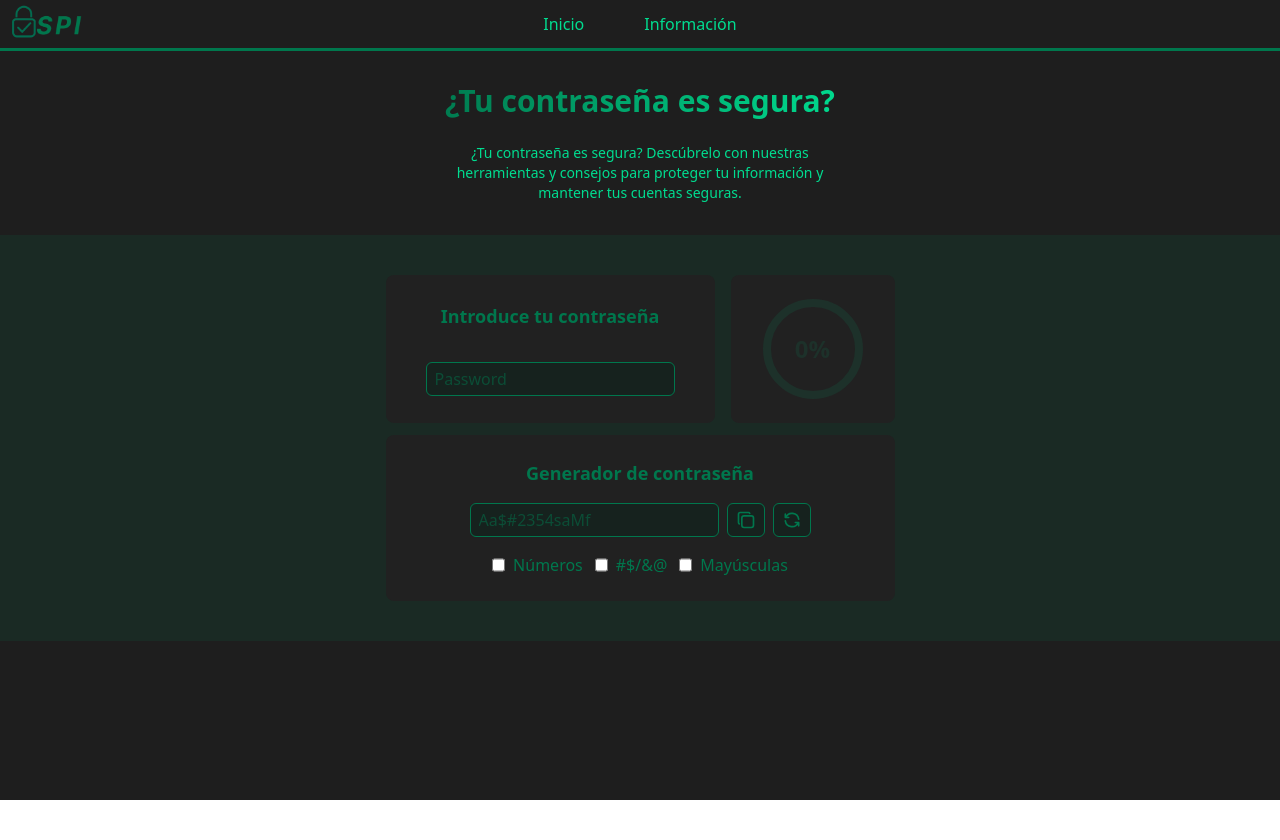
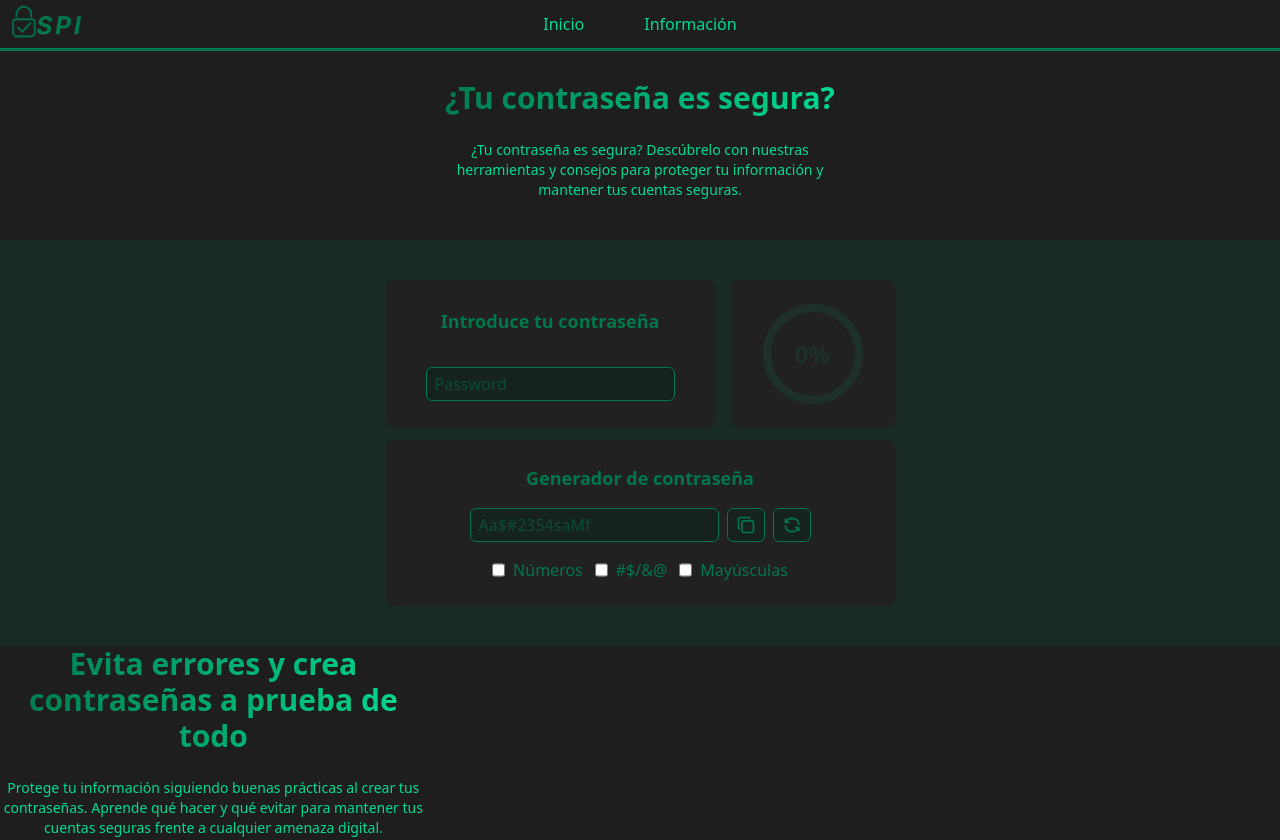
Before and after one commit to RamCodeZ3/Secure-Password, a React (Vite) app: page / in a window 1280 px wide. Before the commit the page ends 800 px from the top, so only its background shows below. Built offline with nearby package versions, Linux system fonts and the light colour scheme.

Commit message:
Se creo un nuevo componente llamado Title2 y se modifico el header para que siempre aparezca arriba de la pantalla cuando esta se baje.

```diff
--- a/src/App.jsx
+++ b/src/App.jsx
@@ -3,15 +3,16 @@ import PasswordInput from './components/PasswordInput'
 import Header from './components/Header'
 import PasswordGenerator from './components/PasswordGenerator'
 import Title from './components/Title'
+import Title2 from './components/Title2'
 
 
 function App() {
   return (
     <>
-    <main className='flex flex-col font-inter bg-[#1E1E1E] w-full min-h-dvh'>
+    <Header/>
+    <main className='flex flex-col font-inter bg-[#1E1E1E] w-full min-h-dvh mt-10'>
       <div>
-      <Header/>
-      <div className='flex justify-center items-center w-full py-8'>
+      <div className='flex justify-center items-center w-full py-10'>
         <Title/>
       </div>
       <div className='flex justify-center items-center bg-[#00774d23] w-full p-10'>
@@ -21,6 +22,9 @@ function App() {
         </div>
       </div>
     </div>
+    <div>
+      <Title2/>
+    </div>
     </main>
     </>
   )
--- a/src/components/Header.jsx
+++ b/src/components/Header.jsx
@@ -5,7 +5,7 @@ function Header(){
 
     return(
         <>
-        <header className="flex items-center justify-between bg-[#1E1E1E] border-[#00774D] border-b-3 py-3">
+        <header className="fixed top-0 left-0 flex items-center justify-between bg-[#1E1E1E] border-[#00774D] border-b-3 py-3 w-full">
             <img src="./image/SPI.png" alt="Logo" className="absolute w-[92px] h-[49px] cursor-pointer" onClick={handleImagenClick}/>
             <div className="flex flex-1 gap-15 justify-center items-center w-full text-[#00DD90]">
                 <a href="/">Inicio</a>
--- /dev/null
+++ b/src/components/Title2.jsx
@@ -0,0 +1,18 @@
+function Title2(){
+    return(
+        <>
+        <div className="flex flex-col gap-6 text-center w-1/3">
+        <b className="text-3xl text-transparent bg-clip-text" style={{
+           backgroundImage: 'linear-gradient(to right, #00774D, #00DD90)'
+         }}>Evita errores y crea contraseñas a prueba de todo</b>
+        <p className="text-[#00DD90] text-sm">
+            Protege tu información siguiendo buenas prácticas al crear tus contraseñas. Aprende qué hacer y qué evitar para mantener tus cuentas seguras frente a cualquier amenaza digital.
+            </p>
+        </div>
+
+        </>
+
+    )
+}
+
+export default Title2
```
